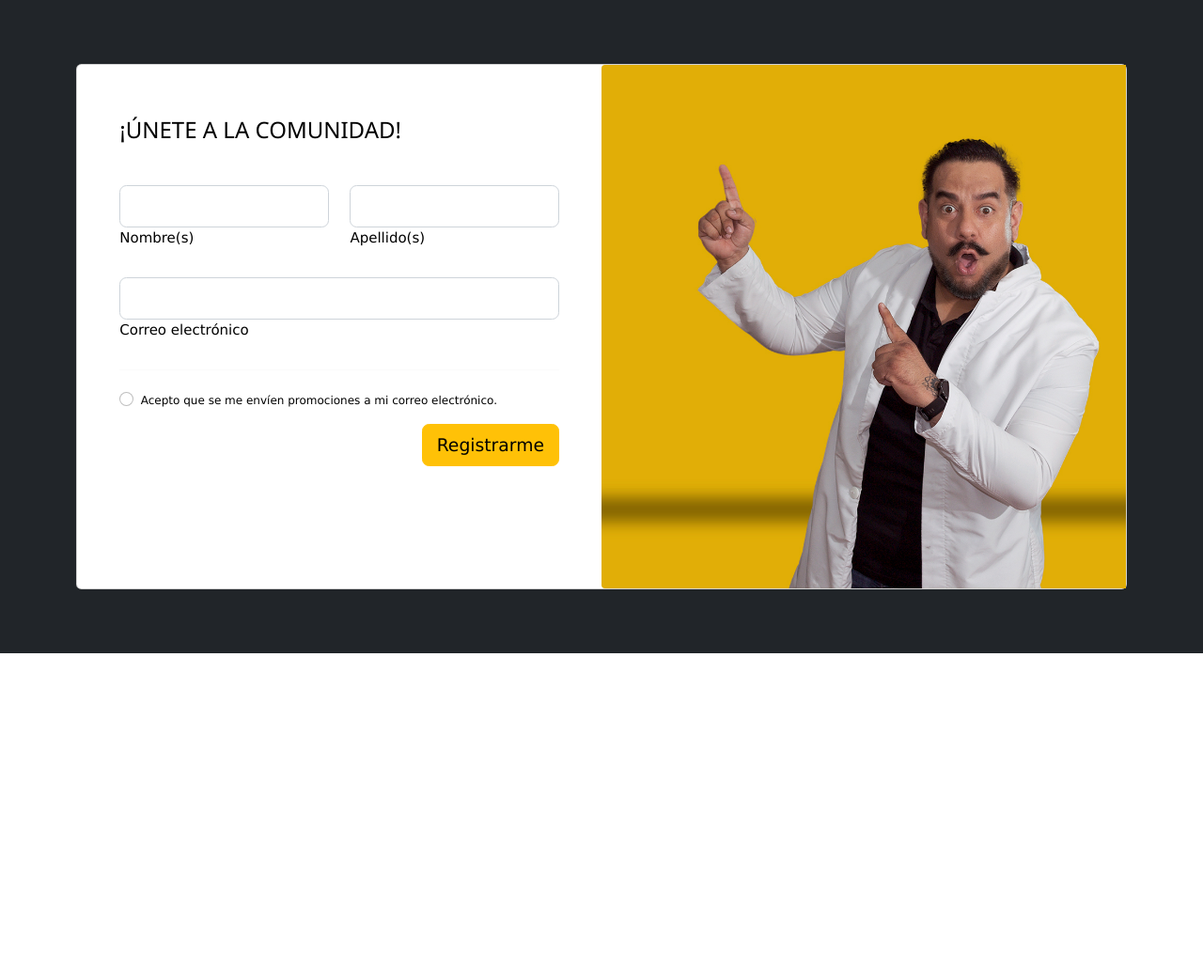
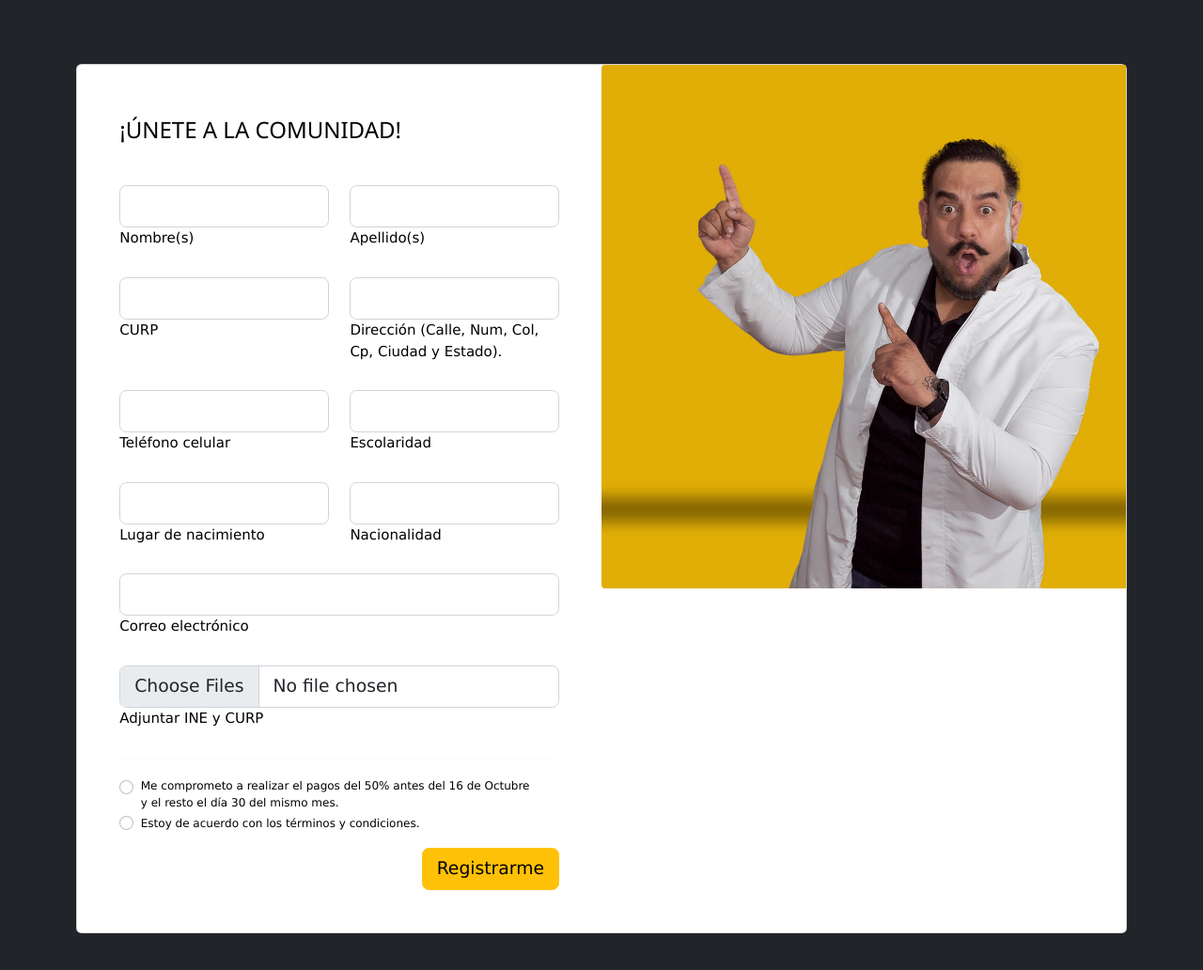
Before and after one commit to luislealdev/cursos-optometr-a-node, a website: page register.html in a window 1280 px wide. Shown: the whole page at 94% size. Before the commit the page ends 800 px from the top, so only its background shows below. Drawn offline with nearby package versions, Linux system fonts and the light colour scheme.

Commit message:
Change form data

```diff
--- a/public/css/registerStyles.css
+++ b/public/css/registerStyles.css
@@ -7,6 +7,7 @@
 
 body {
   font-family: montserrat;
+  background-color: #212529;
 }
 
 .card-registration .select-input.form-control[readonly]:not([disabled]) {
--- a/register.html
+++ b/register.html
@@ -17,31 +17,6 @@
 </head>
 
 <body>
-    <!-- <div class="row">
-        <div class="w3-half">
-            <div class="">
-                <h2 class="w3-center">Regístrate ahora</h2>
-                <div class="w3-margin">
-                    <form action="/action_page.php">
-                        <div class="mb-3 mt-3">
-                            <label for="email" class="form-label">Email:</label>
-                            <input type="email" class="form-control" id="email" placeholder="Enter email" name="email">
-                        </div>
-                        <div class="mb-3">
-                            <label for="pwd" class="form-label">Password:</label>
-                            <input type="password" class="form-control" id="pwd" placeholder="Enter password"
-                                name="pswd">
-                        </div>
-                        <button type="submit" class="btn btn-primary">Submit</button>
-                    </form>
-                </div>
-            </div>
-
-        </div>
-        <div class="w3-half">
-            <img src="img/rod-wow.jpg" alt="" class="img-full">
-        </div>
-    </div> -->
     <section class="h-100 bg-dark">
         <div class="container py-5 h-100">
             <div class="row d-flex justify-content-center align-items-center h-100">
@@ -56,29 +31,95 @@
                                         <div class="col-md-6 mb-4">
                                             <div class="form-outline">
                                                 <input type="text" id="form3Example1m"
-                                                    class="form-control form-control-lg" required/>
+                                                    class="form-control form-control-lg" required />
                                                 <label class="form-label" for="form3Example1m">Nombre(s)</label>
                                             </div>
                                         </div>
                                         <div class="col-md-6 mb-4">
                                             <div class="form-outline">
                                                 <input type="text" id="form3Example1n"
-                                                    class="form-control form-control-lg" required/>
+                                                    class="form-control form-control-lg" required />
                                                 <label class="form-label" for="form3Example1n">Apellido(s)</label>
+                                            </div>
+                                        </div>
+                                    </div>
+                                    <div class="row">
+                                        <div class="col-md-6 mb-4">
+                                            <div class="form-outline">
+                                                <input type="text" id="form3Example1m"
+                                                    class="form-control form-control-lg" required />
+                                                <label class="form-label" for="form3Example1m">CURP</label>
+                                            </div>
+                                        </div>
+                                        <div class="col-md-6 mb-4">
+                                            <div class="form-outline">
+                                                <input type="text" id="form3Example1n"
+                                                    class="form-control form-control-lg" required />
+                                                <label class="form-label" for="form3Example1n">Dirección (Calle, Num,
+                                                    Col, Cp, Ciudad y Estado). </label>
+                                            </div>
+                                        </div>
+                                    </div>
+                                    <div class="row">
+                                        <div class="col-md-6 mb-4">
+                                            <div class="form-outline">
+                                                <input type="text" id="form3Example1m"
+                                                    class="form-control form-control-lg" required />
+                                                <label class="form-label" for="form3Example1m">Teléfono celular</label>
+                                            </div>
+                                        </div>
+                                        <div class="col-md-6 mb-4">
+                                            <div class="form-outline">
+                                                <input type="text" id="form3Example1n"
+                                                    class="form-control form-control-lg" required />
+                                                <label class="form-label" for="form3Example1n">Escolaridad </label>
+                                            </div>
+                                        </div>
+                                    </div>
+                                    <div class="row">
+                                        <div class="col-md-6 mb-4">
+                                            <div class="form-outline">
+                                                <input type="text" id="form3Example1m"
+                                                    class="form-control form-control-lg" required />
+                                                <label class="form-label" for="form3Example1m">Lugar de
+                                                    nacimiento</label>
+                                            </div>
+                                        </div>
+                                        <div class="col-md-6 mb-4">
+                                            <div class="form-outline">
+                                                <input type="text" id="form3Example1n"
+                                                    class="form-control form-control-lg" required />
+                                                <label class="form-label" for="form3Example1n">Nacionalidad </label>
                                             </div>
                                         </div>
                                     </div>
 
                                     <div class="form-outline mb-4">
-                                        <input type="text" id="form3Example8" class="form-control form-control-lg" required/>
+                                        <input type="text" id="form3Example8" class="form-control form-control-lg"
+                                            required />
                                         <label class="form-label" for="form3Example8">Correo electrónico</label>
+                                    </div>
+                                    <div class="form-outline mb-4">
+                                        <input type="file" multiple id="form3Example8"
+                                            class="form-control form-control-lg" required />
+                                        <label class="form-label" for="form3Example8">Adjuntar INE y CURP</label>
                                     </div>
                                     <hr>
                                     <div class="form-check form-check-inline mb-0 me-4">
-                                        <input class="form-check-input" type="radio" name="inlineRadioOptions" id="femaleGender"
-                                          value="option1" required/>
-                                        <label class="form-check-label" for="femaleGender" style="font-size: 12px;">Acepto que se me envíen promociones a mi correo electrónico.</label>
-                                      </div>
+                                        <input class="form-check-input" type="radio" name=""
+                                            id="1" value="" required />
+                                        <label class="form-check-label" for="1" style="font-size: 12px;">Me
+                                            comprometo a realizar el pagos del 50% antes del 16 de Octubre y el resto el
+                                            día 30 del mismo mes.</label>
+                                    </div>
+
+                                    <div class="form-check form-check-inline mb-0 me-4">
+                                        <input class="form-check-input" type="radio" name=""
+                                            id="2" value="" required />
+                                        <label class="form-check-label" for="2"
+                                            style="font-size: 12px;">Estoy de acuerdo con los términos y
+                                            condiciones.</label>
+                                    </div>
 
 
                                     <div class="d-flex justify-content-end pt-3">
```
